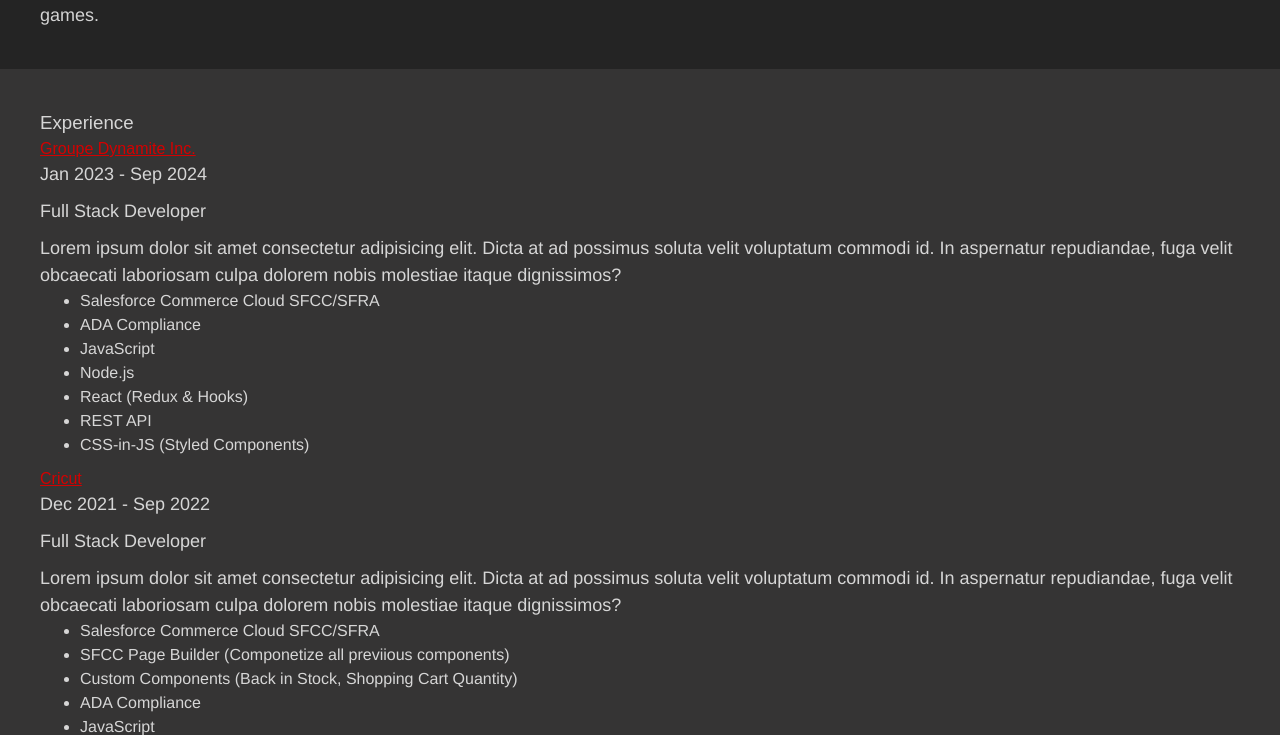
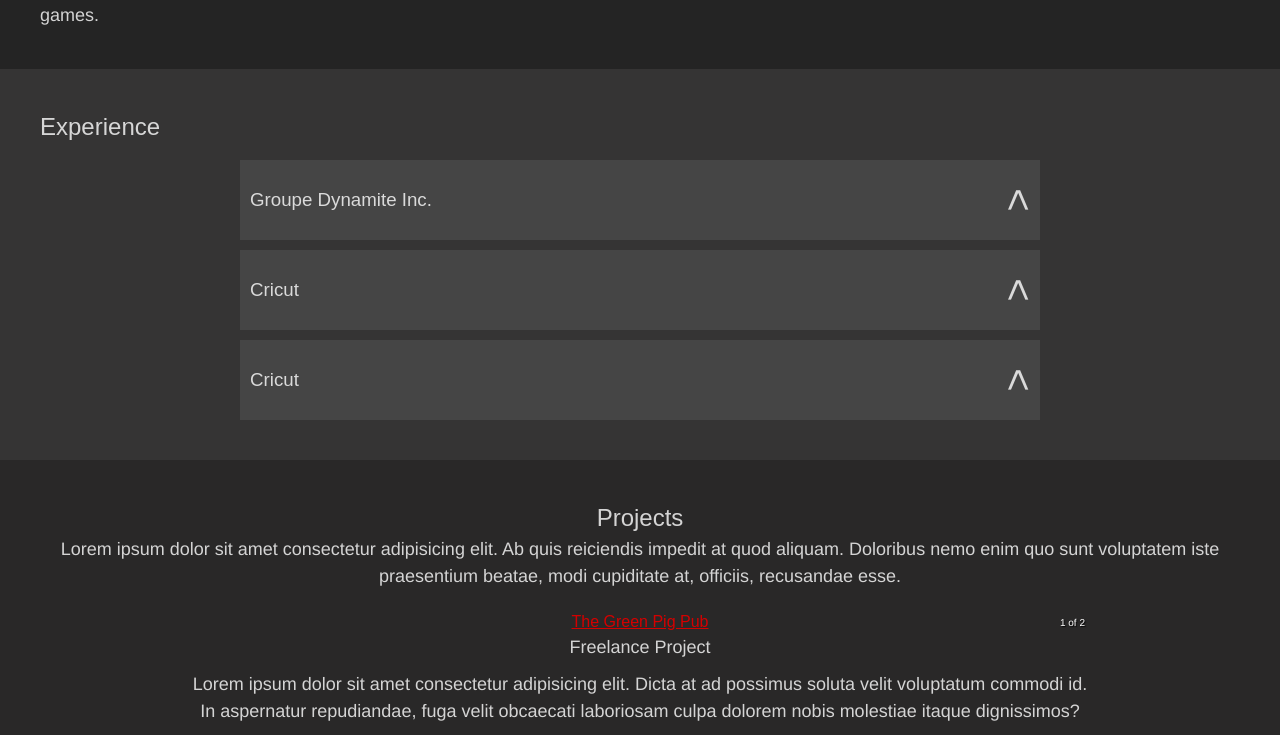
Before and after one commit to LordSahvith/CalebMckays, a React (Vite) app: page / in a window 1280 px wide. Shown: the part 1245-1980 px from the top of the page. Built offline with nearby package versions, Linux system fonts and the light colour scheme; a web font is replaced by a local one.

Commit message:
Add Accordion for Experience Section; will modularize accordion later

```diff
--- /dev/null
+++ b/src/components/common/accordion/Accordion.css
@@ -0,0 +1,51 @@
+.accordion-wrapper {
+  display: flex;
+  width: 100%;
+  max-width: 100%;
+  justify-content: center;
+  align-items: center;
+}
+
+.accordion {
+  max-width: 800px;
+  justify-content: center;
+  align-items: center;
+}
+
+.accordion-item {
+  background-color: #454545;
+  padding: 10px;
+}
+
+.accordion-title {
+  display: flex;
+  flex-direction: row;
+  justify-content: space-between;
+  align-items: center;
+  cursor: pointer;
+}
+
+.accordion-caret {
+  font-size: 40px;
+  transform: rotate(90deg);
+  transition: transform 0.4s ease-in-out;
+}
+
+.accordion-caret.caret-toggle {
+  transform: rotate(270deg);
+}
+
+.accordion-content {
+  max-height: 0;
+  margin-top: 0;
+  overflow: hidden;
+  transition: all 0.4s cubic-bezier(0, 1, 0, 1);
+}
+
+.accordion-content.show {
+  border-top: 2px solid;
+  padding-top: 10px;
+  height: auto;
+  max-height: 9999px;
+  transition: all 0.4s cubic-bezier(1, 0, 1, 0);
+}
--- a/src/components/common/accordion/Accordion.jsx
+++ b/src/components/common/accordion/Accordion.jsx
@@ -0,0 +1,47 @@
+import { useState } from "react";
+import "./Accordion.css";
+
+function Accordion({ data }) {
+  const [selected, setSelected] = useState(null);
+
+  const toggle = (item) => {
+    return selected === item ? setSelected(null) : setSelected(item);
+  };
+
+  return (
+    <div className="accordion-wrapper">
+      <div className="accordion">
+        {data.map((item) => (
+          <div key={item.id} className="accordion-item">
+            <div className="accordion-title" onClick={() => toggle(item.id)}>
+              <h3>{item.job}</h3>
+              <span
+                className={`accordion-caret ${
+                  selected === item.id ? "caret-toggle" : ""
+                }`}
+              >
+                &lt;
+              </span>
+            </div>
+            <div
+              className={`accordion-content job ${
+                selected === item.id ? "show" : ""
+              }`}
+            >
+              <p>{item.duration}</p>
+              <p>{item.title}</p>
+              <p>{item.content.description}</p>
+              <ul>
+                {item.content.duties.map((duty) => (
+                  <li key={duty}>{duty}</li>
+                ))}
+              </ul>
+            </div>
+          </div>
+        ))}
+      </div>
+    </div>
+  );
+}
+
+export default Accordion;
--- /dev/null
+++ b/src/components/common/accordion/AccordionTitle.jsx
@@ -0,0 +1 @@
+function AccordionTitle() {}
--- a/src/components/layout/experience/Experience.css
+++ b/src/components/layout/experience/Experience.css
@@ -6,8 +6,7 @@
   margin-bottom: 20px;
 }
 
-.experience h3 {
-  text-align: center;
+.experience-title h2 {
   margin-bottom: 15px;
 }
 
--- a/src/components/layout/experience/Experience.jsx
+++ b/src/components/layout/experience/Experience.jsx
@@ -1,11 +1,17 @@
+import Accordion from "../../common/accordion/Accordion";
 import experienceData from "./data/experience";
 import "./Experience.css";
 
 function Experience() {
   return (
     <section id="experience" className="experience-section">
-      <h3>Experience</h3>
+      <div className="experience-title">
+        <h2>Experience</h2>
+      </div>
 
+      <Accordion data={experienceData} />
+
+      {/* <Accordion>
         {experienceData.map((job) => (
           <div className="job" key={job.id}>
             <div>
@@ -25,6 +31,7 @@
             </div>
           </div>
         ))}
+      </Accordion> */}
     </section>
   );
 }
--- a/src/components/layout/experience/data/experience.js
+++ b/src/components/layout/experience/data/experience.js
@@ -17,7 +17,7 @@
       ],
     },
     url: "https://www.dynamiteclothing.com/",
-    id: 1,
+    id: 0,
   },
   {
     job: "Cricut",
@@ -39,7 +39,7 @@
       ],
     },
     url: "https://cricut.com/",
-    id: 2,
+    id: 1,
   },
   {
     job: "Cricut",
@@ -60,7 +60,7 @@
       ],
     },
     url: "https://cricut.com/",
-    id: 3,
+    id: 2,
   },
 ];
 
```
Lines whose indentation alone changed are shown as unchanged.
